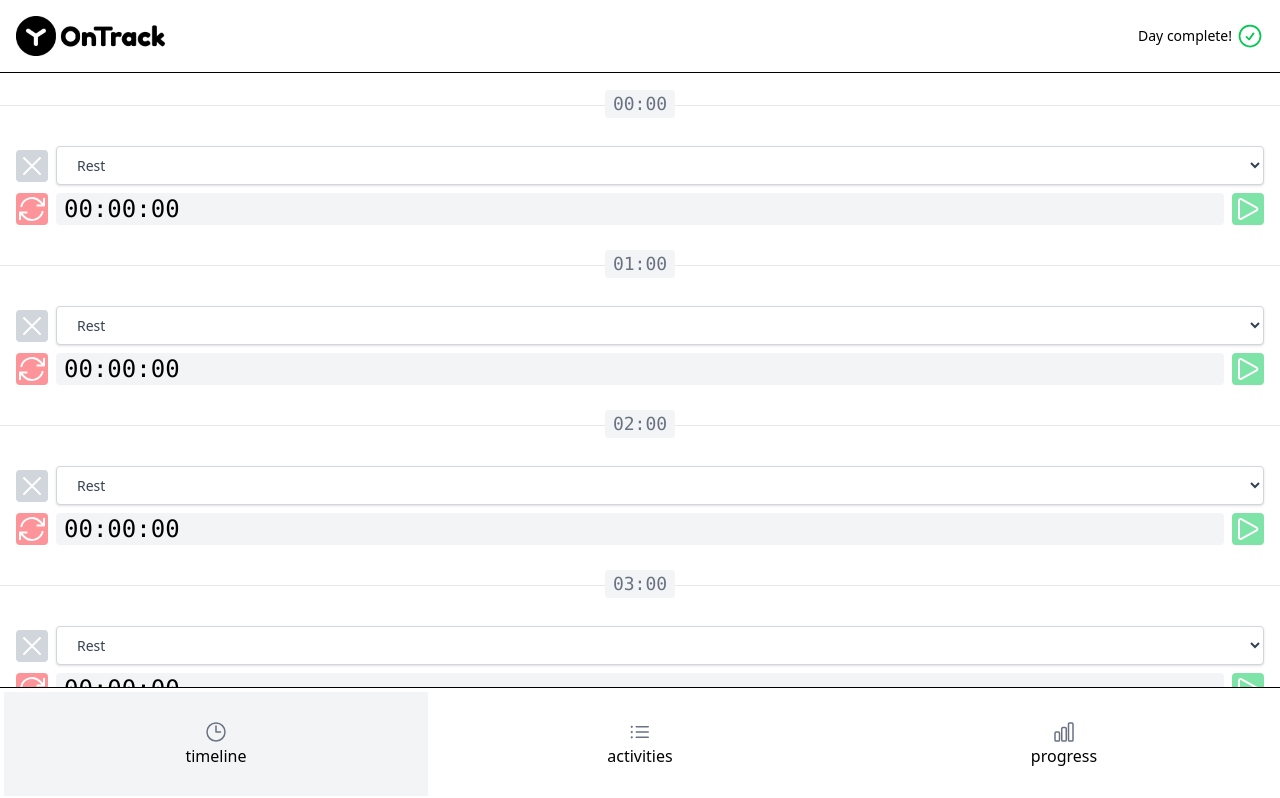
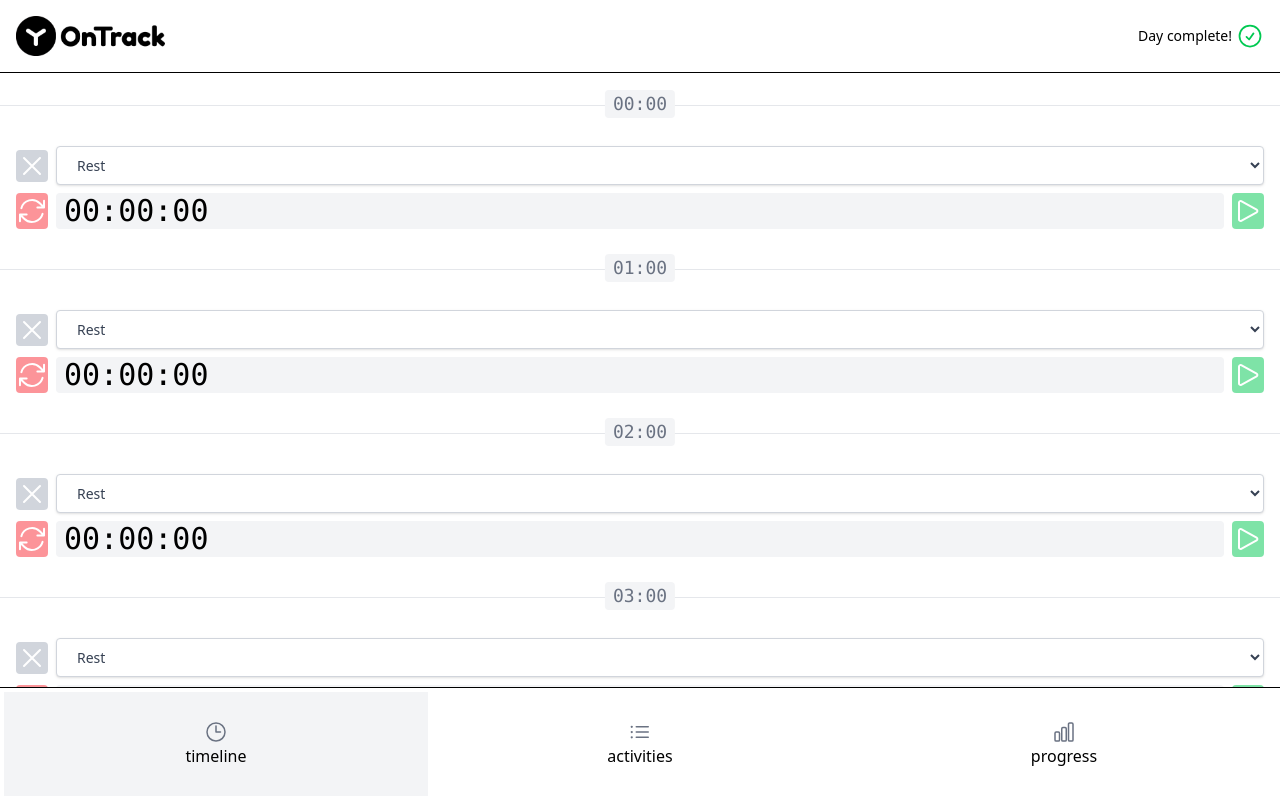
Before and after one commit to asylbekuly/ToDoList-App-Vue3, a Vue app: page /#timeline in a window 1280 px wide. Shown: the top 798 px of the page. Built offline with nearby package versions, Linux system fonts and the light colour scheme.

Commit message:
Refactor ProgressItem and RemainingActivitySeconds components; streamline logic and improve readability. Introduce useProgress composable for better activity tracking. Update TimelineStopWatch to utilize useStopwatch composable and enhance functionality.

```diff
--- a/src/components/ProgressItem.vue
+++ b/src/components/ProgressItem.vue
@@ -1,10 +1,7 @@
 <script setup>
-import { calculateActivityCompletionPercentage } from '@/activities'
-import { formatSeconds, getProgressColorClass } from '@/functions'
-import { calculateTrackedeActivitySeconds, timelineItems } from '@/timeline-items'
+import { formatSeconds } from '@/functions'
+import { useProgress } from '@/composables/progress'
 import { isActivityValid } from '@/validators'
-
-import { computed } from 'vue'
 
 const props = defineProps({
   activity: {
@@ -13,30 +10,21 @@ const props = defineProps({
     validator: isActivityValid,
   },
 })
-
-const percentage = computed(() =>
-  calculateActivityCompletionPercentage(
-    props.activity,
-    trackedActivitySeconds.value,
-  ),
-)
-const trackedActivitySeconds = computed(() => {
-  return calculateTrackedeActivitySeconds(timelineItems.value, props.activity)
-})
+const { colorClass, percentage, trackedSeconds } = useProgress(props.activity)
 </script>
 
 <template>
   <li class="flex flex-col gap-1 p-4">
     <div class="truncate text-xl">{{ activity.name }}</div>
     <div class="flex h-5 overflow-hidden rounded bg-neutral-200">
-      <div :class="getProgressColorClass(percentage)" :style="{ width: percentage + '%' }"></div>
+      <div :class="colorClass" :style="`width: ${percentage}%`" />
     </div>
-    <div class="flex items-center justify-between font-mono text-sm">
+    <div class="flex justify-between font-mono text-sm">
       <span>{{ percentage }}%</span>
-      <span
-        >{{ formatSeconds(trackedActivitySeconds) }} /
-        {{ formatSeconds(activity.secondsToComplete) }}</span
-      >
+      <span>
+        {{ formatSeconds(trackedSeconds) }} /
+        {{ formatSeconds(activity.secondsToComplete) }}
+      </span>
     </div>
   </li>
 </template>
--- a/src/components/RemainingActivitySeconds.vue
+++ b/src/components/RemainingActivitySeconds.vue
@@ -12,16 +12,15 @@ const props = defineProps({
     },
   })
 
+  const classes = computed(() => [
+    'flex items-center rounded px-2 font-mono text-xl',
+    remainingSeconds.value < 0 ? 'bg-red-100 text-red-600' : 'bg-green-100 text-green-600',
+  ])
   const remainingSeconds = computed(
     () =>
       calculateTrackedeActivitySeconds(timelineItems.value, props.activity) -
       props.activity.secondsToComplete,
   )
-
-const classes = computed(() => [
-  'flex items-center rounded px-2 font-mono text-xl',
-  remainingSeconds.value < 0 ? 'bg-red-100 text-red-600' : 'bg-green-100 text-green-600',
-])
   </script>
   <template>
     <div :class="classes">
--- a/src/components/TimelineStopWatch.vue
+++ b/src/components/TimelineStopWatch.vue
@@ -1,11 +1,13 @@
 <script setup>
 import BaseButton from '@/components/BaseButton.vue'
 import BaseIcon from './BaseIcon.vue'
-import { UseStopwatch } from '@/composables/UseStopWatch'
+import { useStopwatch } from '@/composables/stopwatch'
 import { ICON_ARROW_PATH, ICON_PAUSE, ICON_PLAY } from '@/icons'
 import { BUTTON_TYPE_DANGER, BUTTON_TYPE_SUCCESS, BUTTON_TYPE_WARNING } from '@/constants'
 import { isTimelineItemValid } from '@/validators'
 import { currentHour, formatSeconds } from '@/functions'
+import { updateTimelineItem } from '@/timeline-items'
+import { watch } from 'vue'
 const props = defineProps({
   timelineItem: {
     type: Object,
@@ -14,14 +16,21 @@ const props = defineProps({
   },
 })
 
-const { seconds, isRunning, start, stop, reset } = UseStopwatch(props.timelineItem)
+const { seconds, isRunning, start, stop, reset } = useStopwatch(
+  props.timelineItem.activitySeconds,
+  updateTimelineItemActivitySeconds,
+)
+watch(() => props.timelineItem.activityId, updateTimelineItemActivitySeconds)
+function updateTimelineItemActivitySeconds() {
+  updateTimelineItem(props.timelineItem, { activitySeconds: seconds.value })
+}
 </script>
 <template>
-  <div class="flex w-full items-center gap-2">
+  <div class="flex w-full gap-2">
     <BaseButton :type="BUTTON_TYPE_DANGER" :disabled="!seconds" @click="reset">
       <BaseIcon :name="ICON_ARROW_PATH" />
     </BaseButton>
-    <div class="flex flex-grow items-center rounded bg-gray-100 px-2 font-mono text-2xl">
+    <div class="flex flex-grow items-center rounded bg-gray-100 px-2 font-mono text-3xl">
       {{ formatSeconds(seconds) }}
     </div>
     <BaseButton v-if="isRunning" :type="BUTTON_TYPE_WARNING" @click="stop">
@@ -30,7 +39,7 @@ const { seconds, isRunning, start, stop, reset } = UseStopwatch(props.timelineIt
     <BaseButton
       v-else
       :type="BUTTON_TYPE_SUCCESS"
-      :disabled="props.timelineItem.hour !== currentHour()"
+      :disabled="timelineItem.hour !== currentHour()"
       @click="start"
     >
       <BaseIcon :name="ICON_PLAY" />
--- a/src/composables/UseStopWatch.js
+++ /dev/null
@@ -1,48 +0,0 @@
-import { ref, watch } from 'vue'
-import { MILLISECONDS_IN_SECOND } from '@/constants'
-import { updateTimelineItem } from '@/timeline-items'
-
-export function UseStopwatch(timelineItem) {
-  const seconds = ref(timelineItem.activitySeconds)
-  const isRunning = ref(false)
-  const temp = 120
-  let interval = null
-  watch(
-    () => timelineItem.activityId,
-    () => {
-      updateTimelineItem(timelineItem, { activitySeconds: seconds.value })
-    },
-  )
-
-  function start() {
-    if (!isRunning.value) {
-      isRunning.value = true
-      interval = setInterval(() => {
-        updateTimelineItem(timelineItem, {
-          activitySeconds: timelineItem.activitySeconds + temp,
-        })
-        seconds.value += temp
-      }, MILLISECONDS_IN_SECOND)
-    }
-  }
-
-  function stop() {
-    clearInterval(interval)
-    isRunning.value = false
-  }
-
-  function reset() {
-    stop()
-    updateTimelineItem(timelineItem, {
-      updateTimelineItem: timelineItem.activitySecond - seconds.value,
-    })
-    seconds.value = 0
-  }
-  return{
-    seconds,
-    isRunning,
-    start,
-    stop,
-    reset,
-  }
-}
--- /dev/null
+++ b/src/composables/progress.js
@@ -0,0 +1,22 @@
+import { computed } from 'vue'
+import { getProgressColorClass } from '../functions'
+import { calculateActivityCompletionPercentage } from '../activities'
+import { timelineItems, calculateTrackedeActivitySeconds } from '../timeline-items'
+
+export function useProgress(activity) {
+  const colorClass = computed(() => getProgressColorClass(percentage.value))
+
+  const percentage = computed(() =>
+    calculateActivityCompletionPercentage(activity, trackedSeconds.value)
+  )
+
+  const trackedSeconds = computed(() =>
+    calculateTrackedeActivitySeconds(timelineItems.value, activity)
+  )
+
+  return {
+    colorClass,
+    percentage,
+    trackedSeconds
+  }
+}
--- /dev/null
+++ b/src/composables/stopwatch.js
@@ -0,0 +1,38 @@
+import { ref } from 'vue'
+import { MILLISECONDS_IN_SECOND } from '../constants'
+
+export function useStopwatch(initialSeconds, handleSecondsChange) {
+  const seconds = ref(initialSeconds)
+  const isRunning = ref(false)
+  const temp = 120
+
+  function start() {
+    isRunning.value = setInterval(() => {
+      seconds.value += temp
+
+      handleSecondsChange()
+    }, MILLISECONDS_IN_SECOND)
+  }
+
+  function stop() {
+    clearInterval(isRunning.value)
+
+    isRunning.value = false
+  }
+
+  function reset() {
+    stop()
+
+    seconds.value = 0
+
+    handleSecondsChange()
+  }
+
+  return {
+    seconds,
+    isRunning,
+    start,
+    stop,
+    reset
+  }
+}
```
Lines whose indentation alone changed are shown as unchanged.
